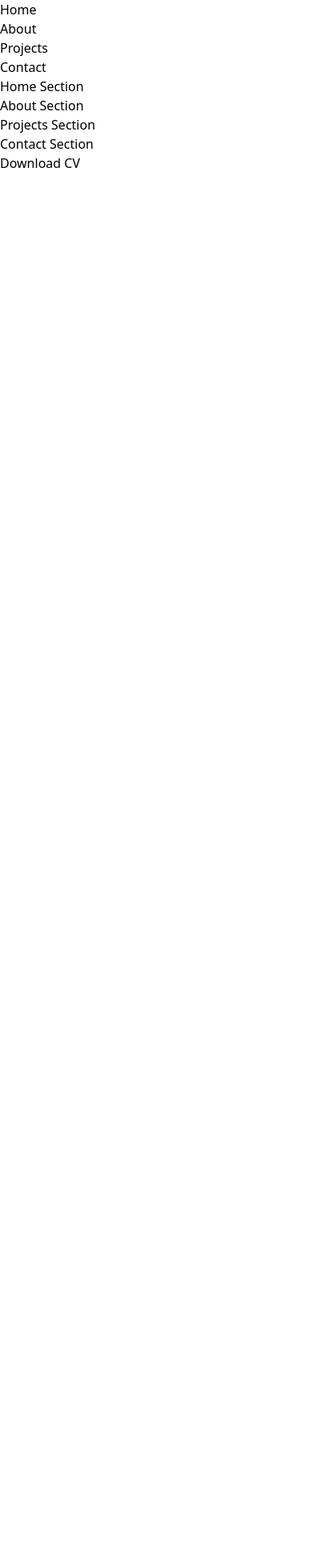
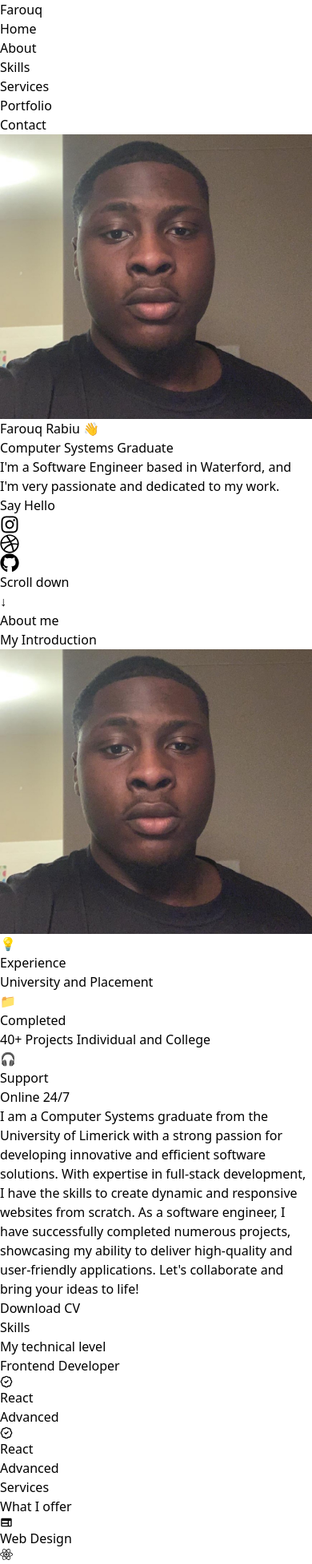
Before and after one commit to RouqX7/Portfolio-Website, a React (Vite) app: page / in a window 390 px wide. Shown: the top 1956 px of the page at 80% size. Before the commit the page ends 844 px from the top, so only its background shows below. Built offline with nearby package versions, Linux system fonts and the light colour scheme.

Commit message:
Initial Commit

```diff
--- a/package.json
+++ b/package.json
@@ -12,6 +12,7 @@
   "dependencies": {
     "react": "^18.2.0",
     "react-dom": "^18.2.0",
+    "react-icons": "^5.2.1",
     "react-router-dom": "^6.23.1"
   },
   "devDependencies": {
--- a/src/App.jsx
+++ b/src/App.jsx
@@ -1,60 +1,56 @@
-// import React from "react";
-// import { BrowserRouter as Router, Routes, Route } from "react-router-dom";
-// import NavBar from "./NavBar";
-// import About from "./pages/about";
-// import Skills from "./pages/skills";
-// import Services from "./pages/Services";
-// import Portfolio from "./pages/portfolio";
-// import Contact from "./pages/contact";
-// import Home from "./pages/Home";
-
-// function App() {
-//   return (
-//     <Router>
-//       <div className="App">
-//         <NavBar />
-//         <Routes>
-//           <Route path="/" element={<Home />} />
-//           <Route path="/about" element={<About />} />
-//           <Route path="/skills" element={<Skills />} />
-//           <Route path="/services" element={<Services />} />
-//           <Route path="/portfolio" element={<Portfolio />} />
-//           <Route path="/contact" element={<Contact />} />
-//         </Routes>
-//       </div>
-//     </Router>
-//   );
-// }
-
-// export default App;
-
 import React from 'react';
+import NavBar from './NavBar';
+import ProfileCard from './components/ProfileCard';
+import InfoCard from './components/InfoCard';
 import DownloadCVButton from './components/DownloadCVButton';
+import SocialIcons from './components/SocialIcons';
+import ScrollDownIndicator from './components/ScrollDownIndicator';
+import HomeProfile from './components/HomeProfile';
+import About from './pages/about';
+import Services from './pages/Services';
+import Skills from './pages/skills';
 
 function App() {
   return (
     <div>
-      <nav className="fixed top-0 left-0 right-0 bg-white shadow-md z-10">
-        <ul className="flex justify-center space-x-4 p-4">
-          <li><a href="#home" className="text-blue-500 hover:text-blue-700">Home</a></li>
-          <li><a href="#about" className="text-blue-500 hover:text-blue-700">About</a></li>
-          <li><a href="#projects" className="text-blue-500 hover:text-blue-700">Projects</a></li>
-          <li><a href="#contact" className="text-blue-500 hover:text-blue-700">Contact</a></li>
-        </ul>
-      </nav>
-
-      <div id="home" className="section h-screen flex items-center justify-center">
-        <h1 className="text-4xl">Home Section</h1>
+      <NavBar />
+      <div id="home" className="section h-screen flex flex-col items-center justify-center bg-gray-100">
+        <div className="flex flex-col md:flex-row items-center justify-center">
+          <div className="md:order-2 md:ml-8">
+            <HomeProfile />
+          </div>
+          <div className="md:order-1 md:mr-8">
+            <SocialIcons />
+          </div>
+        </div>
+        <ScrollDownIndicator />
       </div>
       <div id="about" className="section h-screen flex items-center justify-center bg-gray-100">
-        <h1 className="text-4xl">About Section</h1>
+        <div className="max-w-screen-lg mx-auto p-4">
+        <div className="md:order-2 md:ml-8">
+            <About/>
+          </div>
+        </div>
       </div>
-      <div id="projects" className="section h-screen flex items-center justify-center">
-        <h1 className="text-4xl">Projects Section</h1>
+      <div id="skills" className="section h-screen flex items-center justify-center">
+      <div className="max-w-screen-lg mx-auto p-4">
+        <div className="md:order-2 md:ml-8">
+        <Skills/>
+          </div>
+        </div>
+      </div>
+      <div id="services" className="section h-screen flex items-center justify-center bg-gray-100">
+      <div className="max-w-screen-lg mx-auto p-4">
+        <div className="md:order-2 md:ml-8">
+        <Services/>
+          </div>
+        </div>
+      </div>
+      <div id="portfolio" className="section h-screen flex items-center justify-center">
+        <h1 className="text-4xl">Portfolio Section</h1>
       </div>
       <div id="contact" className="section h-screen flex items-center justify-center bg-gray-100">
         <h1 className="text-4xl">Contact Section</h1>
-        <DownloadCVButton />
       </div>
     </div>
   );
--- a/src/NavBar.jsx
+++ b/src/NavBar.jsx
@@ -1,13 +1,12 @@
 import React from "react";
-import { Link } from "react-router-dom";
 
 function NavBar() {
   return (
     <nav className="bg-white border-gray-200">
       <div className="max-w-screen-xl flex flex-wrap items-center justify-between mx-auto p-4">
-        <Link to="/" className="flex items-center space-x-3 rtl:space-x-reverse">
-          <span className="self-center text-2xl font-semibold whitespace-nowrap text-gray-900">Farouq</span>
-        </Link>
+        <a href="#home" className="flex items-center space-x-3 rtl:space-x-reverse">
+          <span className="absolute left-0 text-2xl font-semibold whitespace-nowrap text-gray-900">Farouq</span>
+        </a>
         <button
           data-collapse-toggle="navbar-default"
           type="button"
@@ -19,53 +18,53 @@ function NavBar() {
         <div className="hidden w-full md:block md:w-auto" id="navbar-default">
           <ul className="font-medium flex flex-col p-4 md:p-0 mt-4 border border-gray-100 rounded-lg bg-white md:flex-row md:space-x-8 rtl:space-x-reverse md:mt-0 md:border-0">
             <li>
-              <Link
-                to="/"
+              <a
+                href="#home"
                 className="block py-2 px-3 text-gray-700 rounded hover:bg-gray-100 md:hover:bg-transparent md:border-0 md:hover:text-gray-900 md:p-0"
                 aria-current="page"
               >
                 Home
-              </Link>
+              </a>
             </li>
             <li>
-              <Link
-                to="/about"
+              <a
+                href="#about"
                 className="block py-2 px-3 text-gray-700 rounded hover:bg-gray-100 md:hover:bg-transparent md:border-0 md:hover:text-gray-900 md:p-0"
               >
                 About
-              </Link>
+              </a>
             </li>
             <li>
-              <Link
-                to="/skills"
+              <a
+                href="#skills"
                 className="block py-2 px-3 text-gray-700 rounded hover:bg-gray-100 md:hover:bg-transparent md:border-0 md:hover:text-gray-900 md:p-0"
               >
                 Skills
-              </Link>
+              </a>
             </li>
             <li>
-              <Link
-                to="/services"
+              <a
+                href="#services"
                 className="block py-2 px-3 text-gray-700 rounded hover:bg-gray-100 md:hover:bg-transparent md:border-0 md:hover:text-gray-900 md:p-0"
               >
                 Services
-              </Link>
+              </a>
             </li>
             <li>
-              <Link
-                to="/portfolio"
+              <a
+                href="#portfolio"
                 className="block py-2 px-3 text-gray-700 rounded hover:bg-gray-100 md:hover:bg-transparent md:border-0 md:hover:text-gray-900 md:p-0"
               >
                 Portfolio
-              </Link>
+              </a>
             </li>
             <li>
-              <Link
-                to="/contact"
+              <a
+                href="#contact"
                 className="block py-2 px-3 text-gray-700 rounded hover:bg-gray-100 md:hover:bg-transparent md:border-0 md:hover:text-gray-900 md:p-0"
               >
                 Contact
-              </Link>
+              </a>
             </li>
           </ul>
         </div>
--- /dev/null
+++ b/src/components/HomeProfile.jsx
@@ -0,0 +1,30 @@
+import React, { useState } from 'react';
+
+function HomeProfile() {
+  const [imageSrc, setImageSrc] = useState('/FarouqLinkedImage.jpg'); // Initial placeholder image
+
+  // Function to update the image source
+  const handleImageUpdate = () => {
+    const imagePath = '/FarouqLinkedImage.jpg'; // Replace with the actual image path
+    setImageSrc(imagePath);
+  };
+
+  return (
+    <div className="text-center md:text-left mt-8 flex flex-col items-center md:items-start">
+      <div
+        className="w-40 h-40 mx-auto md:mx-0 bg-gray-200 overflow-hidden cursor-pointer rounded-full"
+        onMouseEnter={handleImageUpdate}
+      >
+        <img src={imageSrc} alt="Profile" className="w-full h-full object-cover" />
+      </div>
+      <h1 className="text-4xl font-bold text-gray-800 mt-4">Farouq Rabiu <span className="wave">👋</span></h1>
+      <h2 className="text-xl text-gray-500 mt-2">Computer Systems Graduate</h2>
+      <p className="text-gray-700 mt-4 px-8 md:px-0">
+        I'm a Software Engineer  based in Waterford, and I'm very passionate and dedicated to my work.
+      </p>
+      <button className="mt-4 px-6 py-2 bg-black text-white rounded-md">Say Hello</button>
+    </div>
+  );
+}
+
+export default HomeProfile;
--- a/src/components/ProfileCard.jsx
+++ b/src/components/ProfileCard.jsx
@@ -1,25 +1,22 @@
 import React, { useState } from 'react';
 
 function ProfileCard() {
-  const [imageSrc, setImageSrc] = useState('path_to_placeholder_image'); // Initial placeholder image
+  const [imageSrc, setImageSrc] = useState('/FarouqLinkedImage.jpg'); // Initial placeholder image
 
   // Function to update the image source
   const handleImageUpdate = () => {
-    const imagePath = 'path_to_actual_image'; // Replace with the actual image path
+    const imagePath = '/FarouqLinkedImage.jpg'; // Replace with the actual image path
     setImageSrc(imagePath);
   };
 
   return (
     <div className="text-center mt-8">
       <div
-        className="w-40 h-40 mx-auto bg-gray-200 overflow-hidden cursor-pointer"
+        className="w-64 h-72 mt-20  mx-auto bg-gray-200 overflow-hidden cursor-pointer"
         onMouseEnter={handleImageUpdate}
       >
-        <img src={imageSrc} alt="Profile" className="w-full h-full object-cover" />
+        <img src={imageSrc} alt="Profile" className="w-full h-full object-cover rounded-lg" />
       </div>
-      {/* <p className="text-gray-700 mt-4">
-        I am a Computer Systems graduate from the University of Limerick with a strong passion for developing innovative and efficient software solutions. With expertise in full-stack development, I have the skills to create dynamic and responsive websites from scratch. As a software engineer, I have successfully completed numerous projects, showcasing my ability to deliver high-quality and user-friendly applications. Let's collaborate and bring your ideas to life!
-      </p> */}
     </div>
   );
 }
--- /dev/null
+++ b/src/components/ScrollDownIndicator.jsx
@@ -0,0 +1,12 @@
+import React from 'react';
+
+function ScrollDownIndicator() {
+  return (
+    <div className="text-center mt-8 text-gray-500">
+      <p>Scroll down</p>
+      <span className="block mt-2 animate-bounce">↓</span>
+    </div>
+  );
+}
+
+export default ScrollDownIndicator;
--- /dev/null
+++ b/src/components/SocialIcons.jsx
@@ -0,0 +1,20 @@
+import React from 'react';
+import { FaInstagram, FaDribbble, FaGithub } from 'react-icons/fa';
+
+function SocialIcons() {
+  return (
+    <div className="flex flex-col space-y-4 text-gray-500 mt-4">
+      <a href="https://instagram.com" className="hover:text-gray-800">
+        <FaInstagram size={24} />
+      </a>
+      <a href="https://dribbble.com" className="hover:text-gray-800">
+        <FaDribbble size={24} />
+      </a>
+      <a href="https://github.com" className="hover:text-gray-800">
+        <FaGithub size={24} />
+      </a>
+    </div>
+  );
+}
+
+export default SocialIcons;
--- a/src/index.css
+++ b/src/index.css
@@ -1,3 +1,27 @@
 @tailwind base;
 @tailwind components;
 @tailwind utilities;
+
+html {
+    scroll-behavior: smooth;
+  }
+
+  .section {
+    scroll-margin-top: 80px; /* Adjust based on your nav height */
+  }
+
+  .wave {
+    display: inline-block;
+    animation: wave 2s infinite;
+  }
+
+  @keyframes wave {
+    0% { transform: rotate(0.0deg); }
+    10% { transform: rotate(14.0deg); }
+    20% { transform: rotate(-8.0deg); }
+    30% { transform: rotate(14.0deg); }
+    40% { transform: rotate(-4.0deg); }
+    50% { transform: rotate(10.0deg); }
+    60% { transform: rotate(0.0deg); }
+    100% { transform: rotate(0.0deg); }
+  }
--- a/src/pages/Services.jsx
+++ b/src/pages/Services.jsx
@@ -1,8 +1,38 @@
 import React from 'react'
+import { FaReact } from 'react-icons/fa'
+import { MdOutlineWeb } from "react-icons/md";
 
 function Services() {
   return (
-    <div>Services</div>
+    <div className='min-h-screen flex flex-col p-8'>
+      {/* Title Section */}
+      <h1 className='text-4xl font-bold text-gray-800  text-center'>Services</h1>
+      <h2 className='text-md mt-2 text-gray-600 text-center'>What I offer</h2>
+
+      {/* Container for Service Boxes */}
+      <div className='flex-grow flex justify-center items-center'>
+        <div className='flex flex-row space-x-14'>
+          <div className='bg-white h-64 w-48 rounded-md shadow-md'>
+            <div className='flex flex-col p-4'>
+              <MdOutlineWeb className='text-gray-500 text-3xl mt-24 ml-0' />
+              <p className='mt-4 text-left text-gray-800'>Web Design</p>
+            </div>
+          </div>
+          <div className='bg-white h-64 w-48 rounded-md shadow-md'>
+            <div className='flex flex-col p-4'>
+              <FaReact className='text-gray-500 text-3xl mt-24 ml-0' />
+              <p className='mt-4 text-left text-gray-800'>React Development</p>
+            </div>
+          </div>
+          <div className='bg-white h-64 w-48 rounded-md shadow-md'>
+            <div className='flex flex-col p-4'>
+              <FaReact className='text-gray-500 text-3xl mt-24 ml-0' />
+              <p className='mt-4 text-left text-gray-800'>React Development</p>
+            </div>
+          </div>
+        </div>
+      </div>
+    </div>
   )
 }
 
--- a/src/pages/about.jsx
+++ b/src/pages/about.jsx
@@ -6,15 +6,29 @@ import DownloadCVButton from '../components/DownloadCVButton';
 function About() {
   return (
     <div className="max-w-screen-lg mx-auto p-4">
+      <div className="text-3xl text-center">
+        About me
+      </div>
+      <div className="text-sm text-center">
+        My Introduction
+      </div>
+
+      <div className="flex flex-col md:flex-row items-start">
         <ProfileCard />
+        <div className="flex flex-col md:ml-4">
           <div className="grid grid-cols-1 md:grid-cols-3 gap-6 mt-8">
             <InfoCard icon="💡" title="Experience" description="University and Placement" />
             <InfoCard icon="📁" title="Completed" description="40+ Projects Individual and College" />
             <InfoCard icon="🎧" title="Support" description="Online 24/7" />
           </div>
-      <p className="text-gray-700 mt-4">
+          <div className=" w-full mt-8 p-4">
+            <p className="text-gray-700">
               I am a Computer Systems graduate from the University of Limerick with a strong passion for developing innovative and efficient software solutions. With expertise in full-stack development, I have the skills to create dynamic and responsive websites from scratch. As a software engineer, I have successfully completed numerous projects, showcasing my ability to deliver high-quality and user-friendly applications. Let's collaborate and bring your ideas to life!
             </p>
+          </div>
+        </div>
+      </div>
+
       <DownloadCVButton />
     </div>
   );
--- a/src/pages/skills.jsx
+++ b/src/pages/skills.jsx
@@ -1,9 +1,44 @@
-import React from 'react'
+import React from "react";
+import { LuBadgeCheck } from "react-icons/lu";
 
 function Skills() {
   return (
-    <div>skills</div>
-  )
+    <div className="min-h-screen flex flex-col p-8">
+      {/* Title Section */}
+      <h1 className="text-4xl font-bold text-gray-800  text-center">Skills</h1>
+      <h2 className="text-md mt-2 text-gray-600 text-center">
+        My technical level
+      </h2>
+
+      <div className="flex-grow flex justify-center items-center">
+        <div className="flex flex-row space-x-32">
+          <div className="bg-gray-200 h-96 w-72 rounded-md shadow-md">
+            <div className="text-center text-xl mt-2">Frontend Developer</div>
+            <div className="h-5/6 mt-7  w-1/2 bg-white ">
+              <div className="w-full  h-auto text-gray-600 text-center flex flex-col items-center font font-medium ">
+                <div className="flex items-center">
+                  <LuBadgeCheck className="mr-2" />
+                  <p>React</p>
+                </div>
+                <p>Advanced</p>
+              </div>
+
+              <div className="w-full  h-auto text-gray-600 text-center flex flex-col items-center font font-medium ">
+                <div className="flex items-center">
+                  <LuBadgeCheck className="mr-2" />
+                  <p>React</p>
+                </div>
+                <p>Advanced</p>
+              </div>
+
+
+            </div>
+          </div>
+          <div className="bg-gray-200 h-72 w-60 rounded-md shadow-md"></div>
+        </div>
+      </div>
+    </div>
+  );
 }
 
-export default Skills
+export default Skills;
```
Also changed, not shown: public/FarouqLinkedImage.jpg (added), 1 other file (tests, documents, lock files or other folders). Lines whose indentation alone changed are shown as unchanged.
